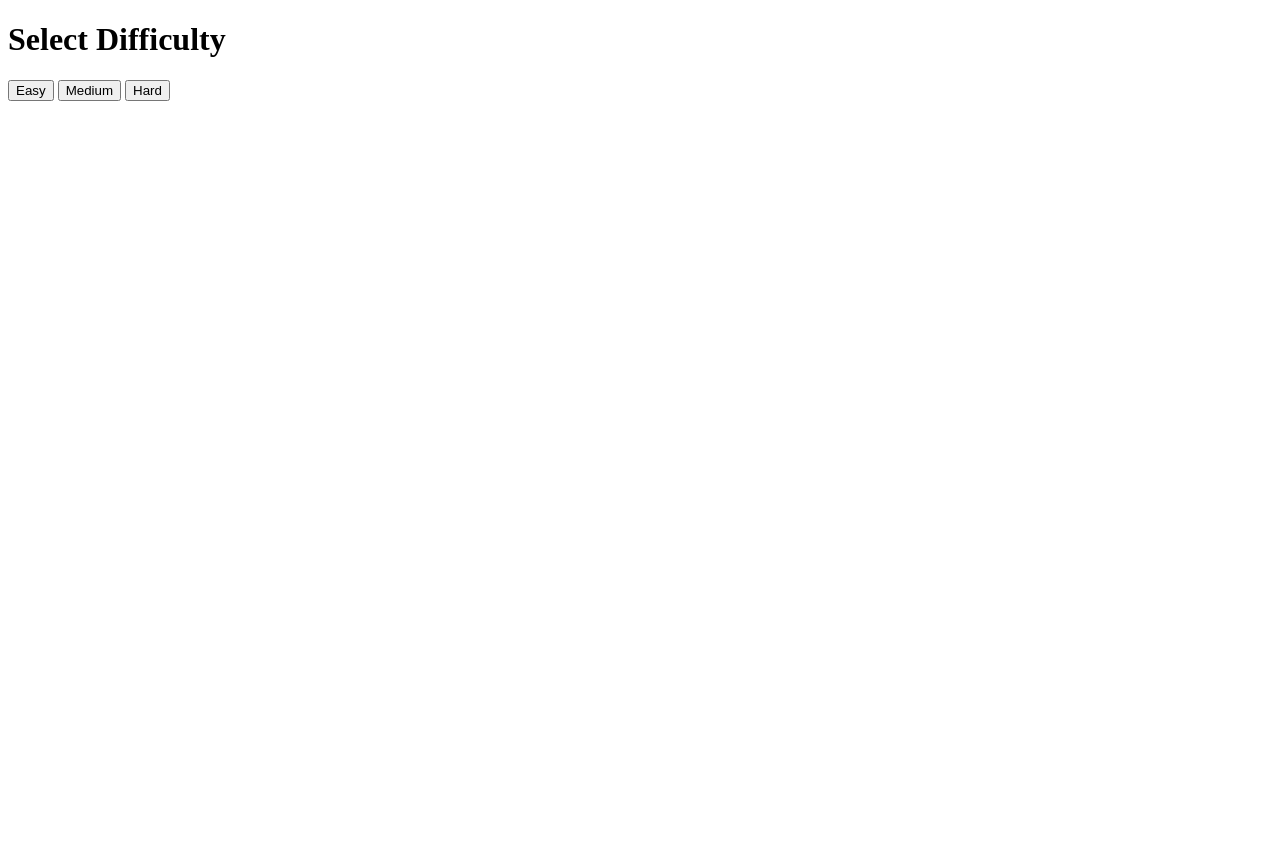
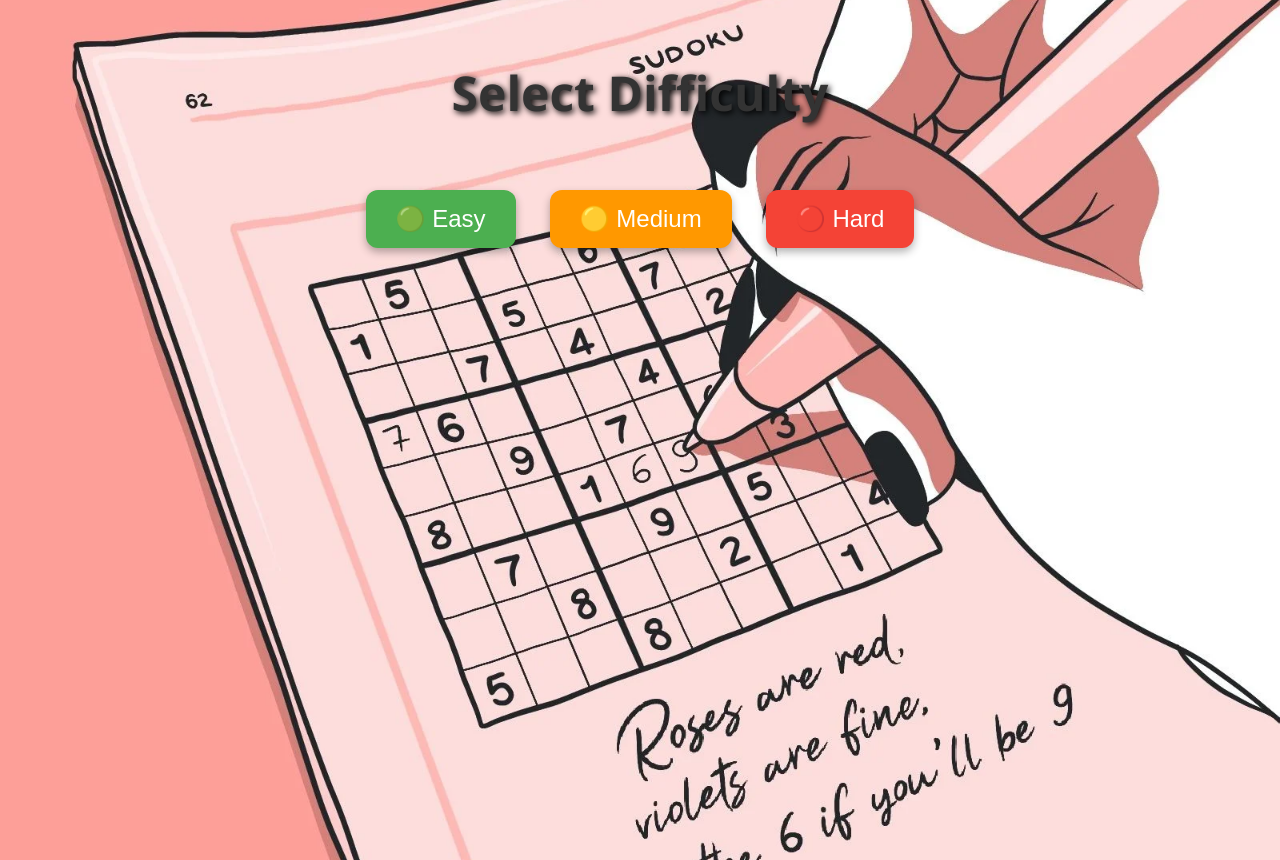
Before and after one commit to chriselcoelho/Sudoku, a Flask app: page / in a window 1280 px wide. Before the commit the page ends 101 px from the top, so only its background shows below. Run offline with Flask 3, Linux system fonts and the light colour scheme.

Commit message:
fixes bg home

```diff
--- a/static/style.css
+++ b/static/style.css
@@ -145,3 +145,59 @@ td input:focus {
 .background-picker {
     margin-bottom: 20px;
 }
+
+/* Home Page Background */
+#home-body {
+    background-image: url('/static/home_bg.jpg');
+    background-size: cover;
+    background-position: center;
+    background-repeat: no-repeat;
+    min-height: 100vh;
+    margin: 0;
+    padding: 0;
+    text-align: center;
+    font-family: 'Segoe UI', sans-serif;
+    color: white;
+}
+
+/* Heading */
+#home-body h1 {
+    margin-top: 60px;
+    font-size: 3rem;
+    text-shadow: 2px 2px 6px #000;
+}
+
+/* Difficulty Button Container */
+.difficulty-buttons {
+    margin-top: 50px;
+}
+
+/* Button Styling */
+.difficulty-button {
+    font-size: 1.5rem;
+    padding: 15px 30px;
+    margin: 15px;
+    border: none;
+    border-radius: 12px;
+    cursor: pointer;
+    color: white;
+    transition: transform 0.2s ease, background-color 0.3s;
+    box-shadow: 0 4px 8px rgba(0, 0, 0, 0.3);
+}
+
+.difficulty-button.easy {
+    background-color: #4caf50;
+}
+
+.difficulty-button.medium {
+    background-color: #ff9800;
+}
+
+.difficulty-button.hard {
+    background-color: #f44336;
+}
+
+.difficulty-button:hover {
+    transform: scale(1.1);
+    opacity: 0.9;
+}
--- a/templates/index.html
+++ b/templates/index.html
@@ -1,12 +1,18 @@
 <!DOCTYPE html>
 <html>
-<head><title>Sudoku Game</title></head>
-<body>
+<head>
+    <title>Sudoku Game</title>
+    <link rel="stylesheet" href="{{ url_for('static', filename='style.css') }}">
+</head>
+<body id="home-body">
     <h1>Select Difficulty</h1>
-    <form method="POST" action="/game">
-        <button name="difficulty" value="easy">Easy</button>
-        <button name="difficulty" value="medium">Medium</button>
-        <button name="difficulty" value="hard">Hard</button>
-    </form>
+
+    <div class="difficulty-buttons">
+        <form method="POST" action="/game">
+            <button name="difficulty" value="easy" class="difficulty-button easy">🟢 Easy</button>
+            <button name="difficulty" value="medium" class="difficulty-button medium">🟡 Medium</button>
+            <button name="difficulty" value="hard" class="difficulty-button hard">🔴 Hard</button>
+        </form>
+    </div>
 </body>
 </html>
```
Also changed, not shown: static/home_bg.jpg (added).
